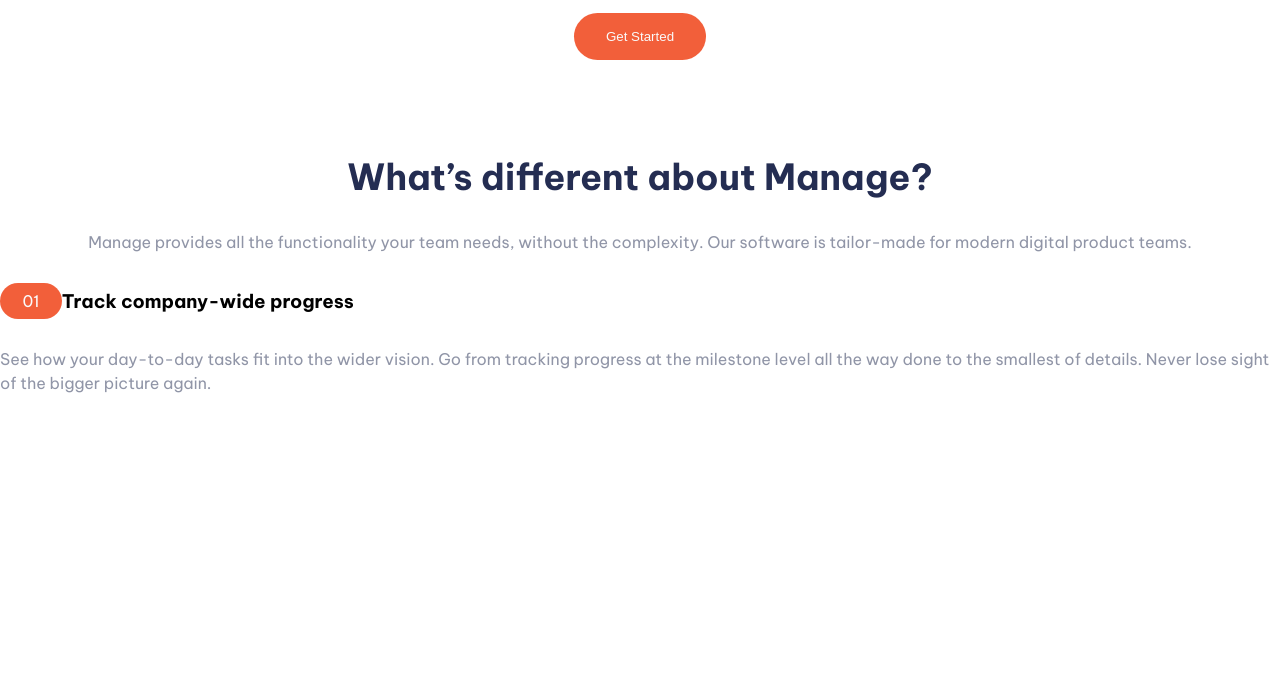
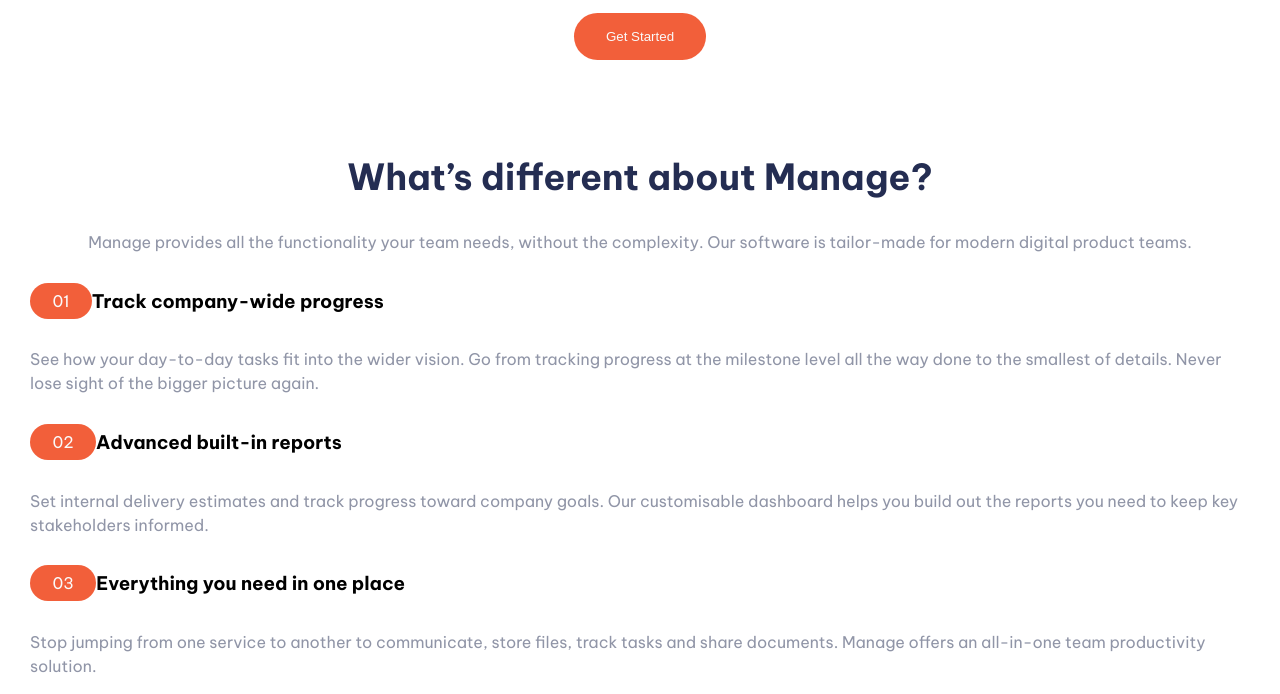
Before and after one commit to xllRoku/Manage-Lading-Page, a plain HTML site: page index.html in a window 1280 px wide. Shown: the part 731-1425 px from the top of the page. Before the commit the page ends 1142 px from the top, so only its background shows below. Drawn offline with Linux system fonts and the light colour scheme.

Commit message:
responsive

```diff
--- /dev/null
+++ b/app.css
@@ -0,0 +1,305 @@
+@import url("https://fonts.googleapis.com/css2?family=Be+Vietnam+Pro:wght@400;500;700&display=swap");
+
+/* * globals **/
+
+body {
+  margin: 0;
+  font-family: "Be Vietnam Pro", sans-serif;
+  /* background-color: red; */
+}
+
+ul,
+li {
+  padding: 0;
+  margin: 0;
+  list-style: none;
+}
+
+a {
+  text-decoration: none;
+}
+
+img {
+  max-width: 100%;
+}
+
+button {
+  border: none;
+  margin-inline: auto;
+}
+
+/** variables **/
+:root {
+  /** colors **/
+  --Bright-Red: hsl(12, 88%, 59%);
+  --Dark-Blue: hsl(228, 39%, 23%);
+
+  --Dark-Grayish-Blue: hsl(227, 12%, 61%);
+  --Very-Dark-Blue: hsl(233, 12%, 13%);
+  --Very-Pale-Red: hsl(13, 100%, 96%);
+  --Vary-Light-Gray: hsl(0, 0%, 98%);
+
+  /** ========== font ========== **/
+
+  /** ===== family ===== **/
+
+  /** ===== size =====**/
+  /** heading **/
+  --fnsz-hd-2: 2.25rem;
+  --fnsz-hd-3: 1rem;
+
+  /** ===== color =====**/
+  /** heading **/
+  --color-hd-2: var(--Dark-Blue);
+  --color-hd-3: var(--Dark-Blue);
+
+  /** p**/
+  --color-p: var(--Dark-Grayish-Blue);
+
+  /** links **/
+  --color-links: var(--Dark-Blue);
+
+  /** ========== spacing ========== **/
+
+  /** ===== header ===== **/
+
+  /** nav **/
+  --spc-pd-sides-nav: clamp(1.38rem, calc(-1.62rem + 12.77vw), 9.88rem);
+  --spc-pd-top-nav: 2.563rem;
+  --spc-mrg-nav-sides: 1.375rem;
+
+  /** ===== section ===== **/
+
+  --spc-pd-sides-sctn: 1.875rem;
+
+  /** hero **/
+  /** top: 48px to ?, bottom: 48px to ? **/
+  --spc-mrg-top-hero: 3rem;
+
+  /** content  **/
+  /** general-sides: 30px to 158px, bottom-bring-everyone: 96px to ?, bottom-different:  30px to ?  **/
+  --spc-mrg-bottom-brg: 5.875rem;
+
+  /** content-2 **/
+  /** left: 12px to ? 158px, rigth: 24px to ? 158px, bottom: 48px to ?  **/
+  --spc-pd-left-points: 0.75rem;
+  --spc-pd-right-points: 1.5rem;
+
+  /** comments **/
+  /** top: 78px to ? **/
+  /** sides: 44px to ? 158px, bottom: 48px to ?** /
+
+  /** ========== templeating ========== **/
+
+  /** ===== bnts ===== **/
+
+  /** === btn started === **/
+  /** bgk **/
+  --bgk-btn-started: var(--Bright-Red);
+  /** color **/
+  --color-btn-started: var(--Vary-Light-Gray);
+
+  /** === span === **/
+  /** bgk **/
+  --bkg-span-points: var(--Bright-Red);
+  /** color **/
+  --color-span-points: var(--Vary-Light-Gray);
+}
+
+/** ===== typography ===== **/
+
+h2 {
+  font-size: var(--fnsz-hd-2);
+  color: var(--color-hd-2);
+}
+
+h3 {
+  font-size: var(--fnsz-hd-3);
+  color: var(--color-hd-3);
+}
+
+p {
+  color: var(--color-p);
+  line-height: 1.5rem;
+}
+
+a {
+  color: var(--color-links);
+  font-weight: 700;
+  cursor: pointer;
+}
+@media (min-width: 1024px) {
+  a {
+    font-weight: 500;
+  }
+}
+
+.text-aling {
+  text-align: center;
+}
+@media (min-width: 1024px) {
+  .text-aling {
+    text-align: start;
+  }
+}
+
+/** ===== spacing ===== **/
+
+.m-0 {
+  margin: 0;
+}
+
+.mt-0 {
+  margin-top: 0;
+}
+
+.p-0 {
+  padding: 0;
+}
+
+/** ===== layouts ===== **/
+
+.grid {
+  display: grid;
+}
+
+.flex {
+  display: flex;
+}
+
+.flex-col {
+  display: flex;
+  flex-direction: column;
+}
+
+.aling-center {
+  align-items: center;
+}
+
+.space-btw {
+  justify-content: space-between;
+}
+
+.aling-start {
+  align-items: flex-start;
+}
+
+/** ========== components ==========**/
+
+/** ===== btns =====**/
+
+.btn-started {
+  background-color: var(--bgk-btn-started);
+  color: var(--color-btn-started);
+  padding: 1rem 2rem;
+  border-radius: 2rem;
+}
+
+/** ====== span ======**/
+.span-points {
+  background-color: var(--bkg-span-points);
+  color: var(--color-span-points);
+  padding: 0.5rem 1.4rem;
+  border-radius: 5rem;
+}
+
+/** ========== container ========== **/
+.container {
+  padding: 0 var(--spc-pd-sides-sctn);
+}
+
+/** ========== own styles =========* */
+
+/** ===== hero ===== **/
+
+/** nav **/
+
+nav {
+  padding: 0 var(--spc-pd-sides-nav);
+  padding-top: var(--spc-pd-top-nav);
+}
+
+@media (min-width: 1024px) {
+  .navbar {
+    display: none;
+  }
+}
+
+.navbar-links {
+  background-color: white;
+  border-radius: 0.2rem;
+  margin: 0 var(--spc-mrg-nav-sides);
+  margin-top: 2rem;
+  padding: 2rem 0;
+  gap: 1.5rem;
+  display: none;
+}
+
+/** navdesktop **/
+
+.navbar-desktop {
+  display: none;
+}
+@media (min-width: 1024px) {
+  .navbar-desktop {
+    display: flex;
+  }
+}
+
+.navbar-links-desktop {
+  gap: 1rem;
+}
+
+/** ===== main ===== **/
+
+/** content **/
+
+@media (min-width: 1024px) {
+  .content {
+    display: grid;
+    grid-template-columns: repeat(2, 1fr);
+  }
+
+  .bring {
+    grid-column: 1 / 2;
+    grid-row: 1 / 2;
+  }
+}
+
+/** hero **/
+
+.hero {
+  margin-top: var(--spc-mrg-top-hero);
+}
+
+.hero-img-container {
+  margin-inline: auto;
+}
+
+/** questions **/
+
+.bring {
+  margin-bottom: var(--spc-mrg-bottom-brg);
+}
+
+/** ===== points ===== **/
+
+.points-container {
+  padding-left: var(--spc-pd-left-points);
+  padding-right: var(--spc-pd-right-points);
+  margin-top: 3rem;
+}
+
+@media (min-width: 1024px) {
+  .points-container {
+    margin-top: 0;
+  }
+}
+
+/** track **/
+
+.track-title,
+.report-title,
+.place-title {
+  gap: 0.5rem;
+}
--- a/index.html
+++ b/index.html
@@ -43,8 +43,8 @@
       </nav>
     </header>
     <main>
-      <section class="content">
-        <section class="hero container">
+      <section class="content container">
+        <section class="hero">
           <div clas="hero-img-container">
             <img
               src="/images/illustration-intro.svg"
@@ -52,28 +52,26 @@
             />
           </div>
         </section>
-        <section class="questions">
-          <div class="questions-container container">
+        <!-- <section class="questions"> -->
+        <!-- <div class="questions-container container"> -->
         <div class="bring text-aling">
-              <h2 class="m-0">
-                Bring everyone together to build better products.
-              </h2>
+          <h2 class="m-0">Bring everyone together to build better products.</h2>
           <p>
-                Manage makes it simple for software teams to plan day-to-day
-                tasks while keeping the larger team goals in view.
+            Manage makes it simple for software teams to plan day-to-day tasks
+            while keeping the larger team goals in view.
           </p>
           <button class="btn-started">Get Started</button>
         </div>
         <div class="manage text-aling">
-              <h2>What’s different about Manage?</h2>
+          <h2 class="mt-0">What’s different about Manage?</h2>
           <p>
-                Manage provides all the functionality your team needs, without
-                the complexity. Our software is tailor-made for modern digital
-                product teams.
+            Manage provides all the functionality your team needs, without the
+            complexity. Our software is tailor-made for modern digital product
+            teams.
           </p>
         </div>
-          </div>
-        </section>
+        <!-- </div> -->
+        <!-- </section> -->
         <section class="points">
           <div class="points-container">
             <div class="track">
@@ -91,30 +89,33 @@
                 again.
               </p>
             </div>
+            <div class="report">
+              <div class="report-title flex aling-center">
+                <span class="span-points">02</span>
+                <h3>Advanced built-in reports</h3>
+              </div>
+              <p>
+                Set internal delivery estimates and track progress toward
+                company goals. Our customisable dashboard helps you build out
+                the reports you need to keep key stakeholders informed.
+              </p>
+            </div>
+            <div class="place">
+              <div class="place-title flex aling-center">
+                <span class="span-points">03</span>
+                <h3>Everything you need in one place</h3>
+              </div>
+              <p>
+                Stop jumping from one service to another to communicate, store
+                files, track tasks and share documents. Manage offers an
+                all-in-one team productivity solution.
+              </p>
+            </div>
           </div>
         </section>
       </section>
     </main>
     <!--
-
-
-
-
-
-
-
-
-  02
-  Advanced built-in reports
-  Set internal delivery estimates and track progress toward company
-  goals. Our customisable dashboard helps you build out the reports
-  you need to keep key stakeholders informed.
-
-  03
-  Everything you need in one place
-  Stop jumping from one service to another to communicate, store files,
-  track tasks and share documents. Manage offers an all-in-one team
-  productivity solution.
 
   What they’ve said
 
```
Lines whose indentation alone changed are shown as unchanged.
